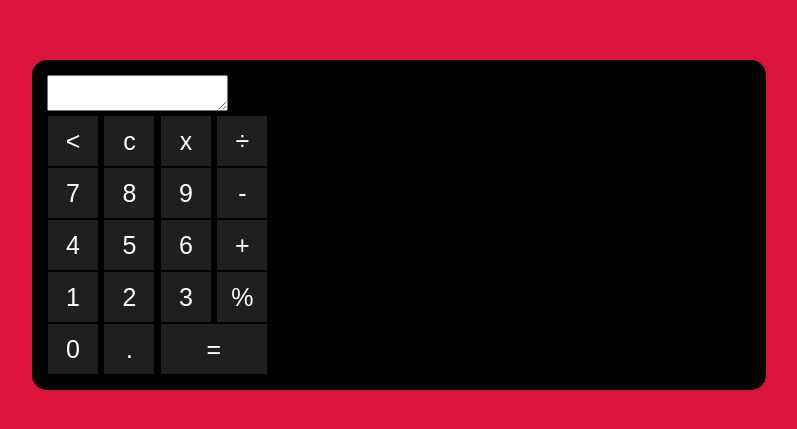
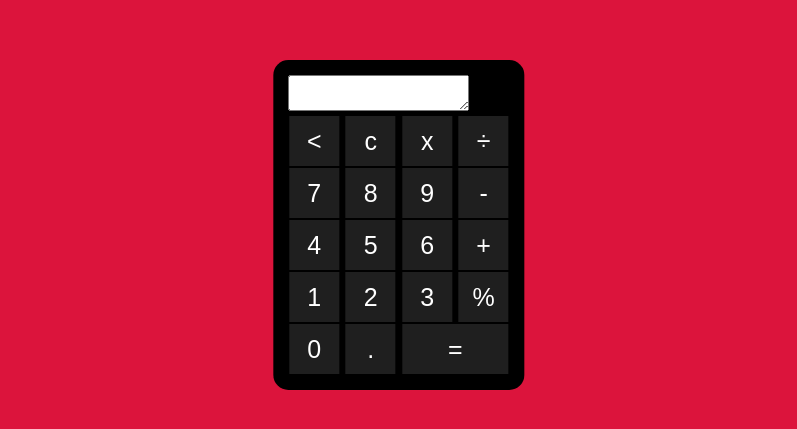
Before and after one commit to JoaoH123/Fweb, a plain HTML site: page Aulas/Aula 12/calculadora.html in a window 1280 px wide. Shown: the part 175-604 px from the top of the page, without its empty margins (241-1038 px from the left). Drawn offline with Linux system fonts and the light colour scheme.

Commit message:
Update calculadora.css

```diff
--- a/Aulas/Aula 12/calculadora.css
+++ b/Aulas/Aula 12/calculadora.css
@@ -18,7 +18,7 @@ body {
     transform: translate(-50%,-50%);
     border-radius: 15px;
     padding: 15px;
-    width: 55%;
+    width: 220;
 }
 
 .botao {
```
